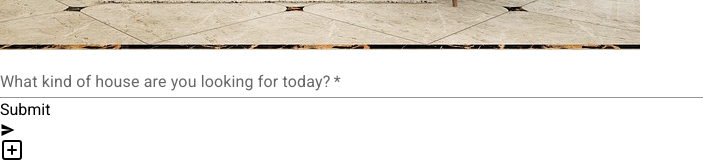
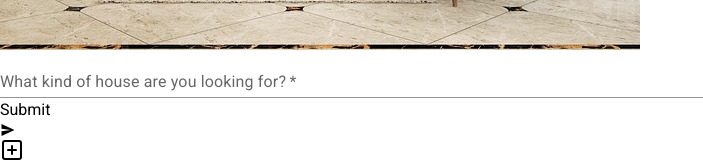
Before and after one commit to millan-amara/mercato, a React (Vite) app in the folder client/: page / in a window 1280 px wide. Shown: the part 609-771 px from the top of the page, without its empty margins (0-703 px from the left). Built offline with nearby package versions, Linux system fonts and the light colour scheme; sample sign-in values are in the browser's storage.

Commit message:
allow origin

```diff
--- a/client/src/pages/Home.jsx
+++ b/client/src/pages/Home.jsx
@@ -17,9 +17,7 @@ import ImageEight from '../assets/images/image8.jpg';
 import { motion, AnimatePresence } from 'framer-motion';
 
 
-
 function Home() {
-
   const API_URL = import.meta.env.VITE_API_URL;
   const navigate = useNavigate();
   const [postCount, setPostcount] = useState(0);
@@ -46,7 +44,6 @@ function Home() {
     ImageThree,
     ImageFour,
     ImageFive,
-
   ];
 
   React.useEffect(() => {
@@ -124,7 +121,7 @@ function Home() {
         <form onSubmit={handleSubmit} className='w-full h-1/2 md:w-3/5 flex md:flex-col items-end md:items-center justify-end py-8 px-4 text-center'>
           <TextField
               id="description"
-              label="What kind of house are you looking for today?"
+              label="What kind of house are you looking for?"
               fullWidth
               multiline
               variant='standard'
```
Also changed, not shown: 1 other file (tests, documents, lock files or other folders).
